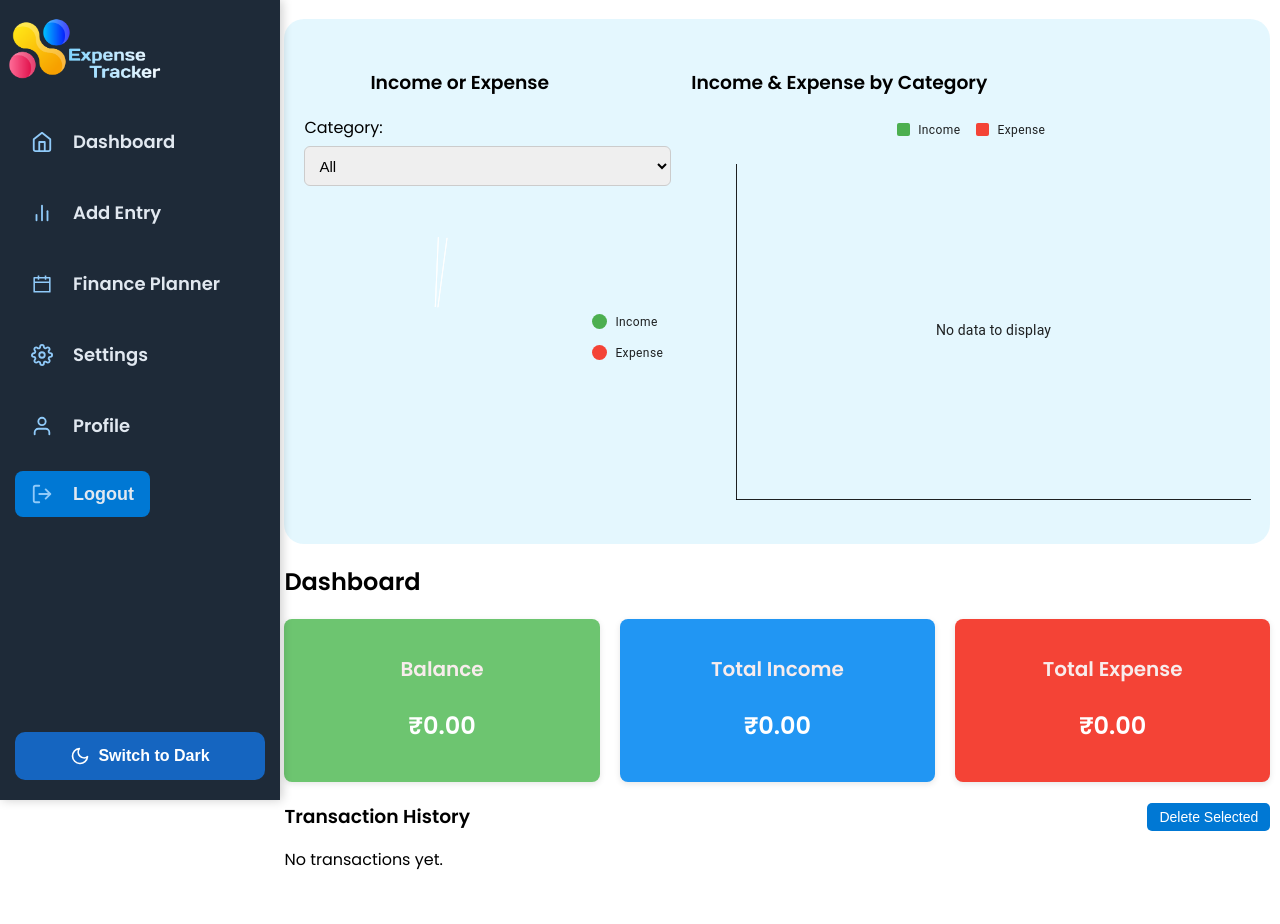
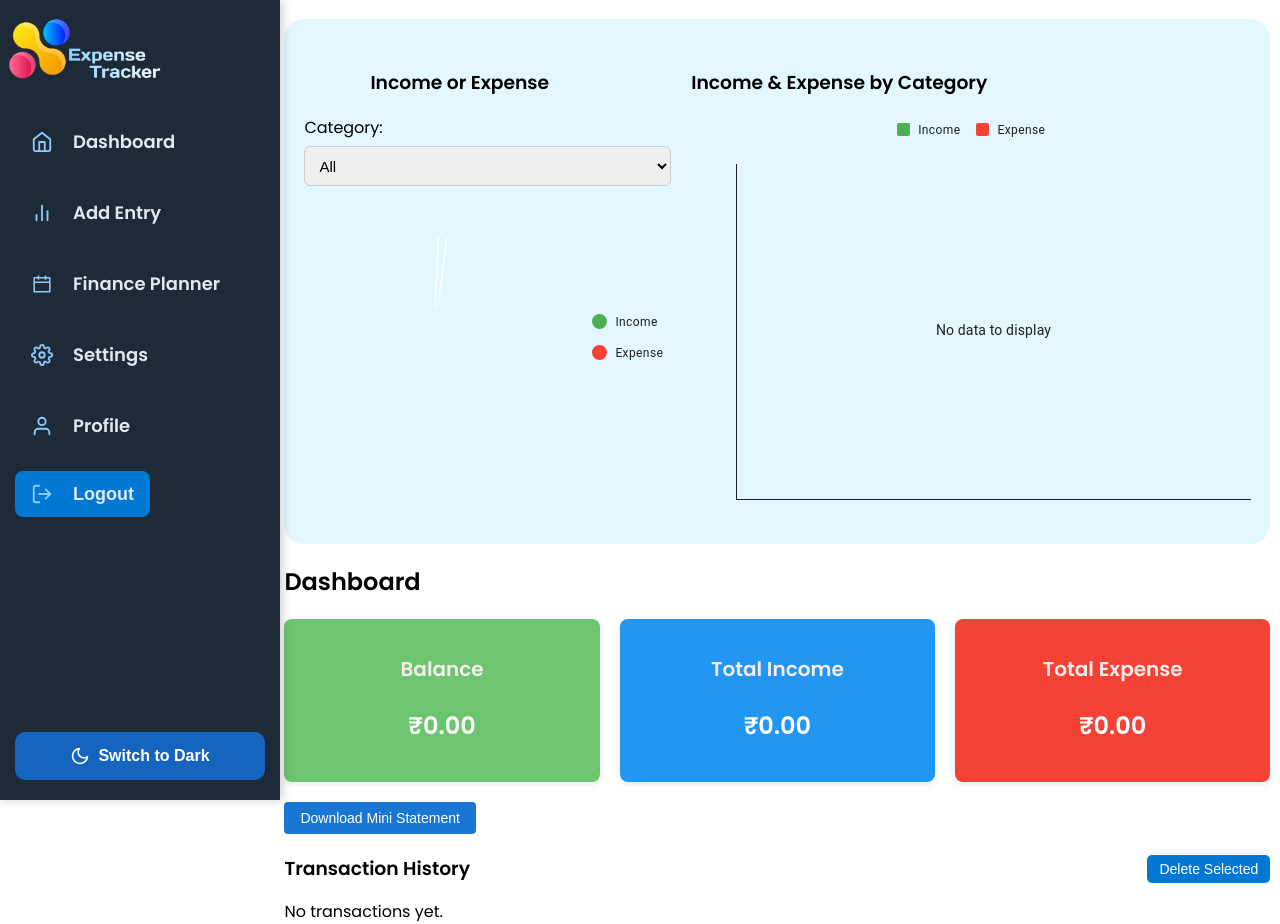
Before and after one commit to vansh167/Expense-Tracker-, a React (Vite) app: page / in a window 1280 px wide. Before the commit the page ends 872 px from the top, so only its background shows below. Built offline with nearby package versions, Linux system fonts and the light colour scheme; sample sign-in values are in the browser's storage.

Commit message:
mini statment download

```diff
--- a/package.json
+++ b/package.json
@@ -14,6 +14,8 @@
     "@emotion/styled": "^11.14.1",
     "@mui/x-charts": "^8.9.0",
     "date-fns": "^4.1.0",
+    "jspdf": "^2.5.1",
+    "jspdf-autotable": "^3.5.25",
     "react": "^19.1.0",
     "react-calendar": "^6.0.0",
     "react-dom": "^19.1.0",
--- a/src/components/Home.jsx
+++ b/src/components/Home.jsx
@@ -2,6 +2,8 @@ import React from 'react';
 import '../style/Home.css';
 import PieActiveArc from './oieActiveAc';
 import IncomeExpenseBarChart from './Chat';
+import jsPDF from 'jspdf';
+import autoTable from 'jspdf-autotable'; // ✅ Corrected
 
 const Home = ({ transactions, deleteTransaction, currency }) => {
   const [selectedIndex, setSelectedIndex] = React.useState(null);
@@ -26,6 +28,61 @@ const Home = ({ transactions, deleteTransaction, currency }) => {
     const symbol = symbolMap[currency] || '';
     return `${symbol}${amount.toFixed(2)}`;
   };
+const generateMiniStatementPDF = () => {
+  const doc = new jsPDF();
+
+  // Title
+  doc.setFont('helvetica', 'normal');
+  doc.setFontSize(18);
+  doc.text('Mini Statement', 14, 20);
+
+  // Summary Info
+  doc.setFontSize(12);
+  doc.setTextColor(50, 50, 50); // dark gray text
+  doc.text(`Total Income: ${formatCurrency(income)}`, 14, 30);
+  doc.text(`Total Expense: ${formatCurrency(expense)}`, 14, 36);
+  doc.text(`Balance: ${formatCurrency(balance)}`, 14, 42);
+  doc.text(`Generated on: ${new Date().toLocaleDateString()}`, 14, 48);
+
+  // Prepare transaction table data
+  const recentTransactions = transactions.slice(-10).reverse();
+
+  const tableData = recentTransactions.map((txn, index) => [
+    index + 1,
+    txn.type,
+    txn.category,
+    txn.description,
+    formatCurrency(txn.amount),
+  ]);
+
+  // Table Styling
+  autoTable(doc, {
+    startY: 55,
+    head: [['#', 'Type', 'Category', 'Description', 'Amount']],
+    body: tableData,
+    theme: 'grid', // adds borders to cells
+    headStyles: {
+      fillColor: [25, 118, 210], // blue
+      textColor: 255,
+      fontSize: 12,
+      fontStyle: 'bold',
+    },
+    bodyStyles: {
+      textColor: [50, 50, 50],
+      fontSize: 11,
+    },
+    alternateRowStyles: {
+      fillColor: [240, 240, 240], // light gray alternate rows
+    },
+    styles: {
+      cellPadding: 3,
+      halign: 'left',
+    },
+  });
+
+  doc.save('MiniStatement.pdf');
+};
+
 
   return (
     <div className="home-container">
@@ -50,6 +107,23 @@ const Home = ({ transactions, deleteTransaction, currency }) => {
           <h3>Total Expense</h3>
           <p>{formatCurrency(expense)}</p>
         </div>
+      </div>
+
+      {/* Mini Statement Button */}
+      <div style={{ marginTop: '20px' }}>
+        <button
+          onClick={generateMiniStatementPDF}
+          style={{
+            padding: '8px 16px',
+            backgroundColor: '#1976d2',
+            color: 'white',
+            border: 'none',
+            borderRadius: '4px',
+            cursor: 'pointer',
+          }}
+        >
+          Download Mini Statement
+        </button>
       </div>
 
       {/* Header and Delete Button */}
--- a/src/style/Expense.css
+++ b/src/style/Expense.css
@@ -2,14 +2,13 @@
 
 /* Page container styling */
 .tracker-container {
-  height:140%;
   padding-left: 31%;
-  background: rgb(212, 215, 249);
+  background: rgba(212, 215, 249, 0.459);
   display: flex;
   flex-direction: column;
   gap: 30px;
   margin-top: -8px;
-    margin-right: -7px;
+  margin-right: -7px;
 }
 
 body.dark-mode .tracker-container {
--- a/src/style/Home.css
+++ b/src/style/Home.css
@@ -3,7 +3,7 @@ body{
 }
 .home-container {
   margin-top: 60px;
-  min-height: 100vh;;
+  min-height: 100%;;
   margin-left: 10%;
   padding-left: 150px;
   width: 78%;
```
Also changed, not shown: 1 other file (tests, documents, lock files or other folders).
